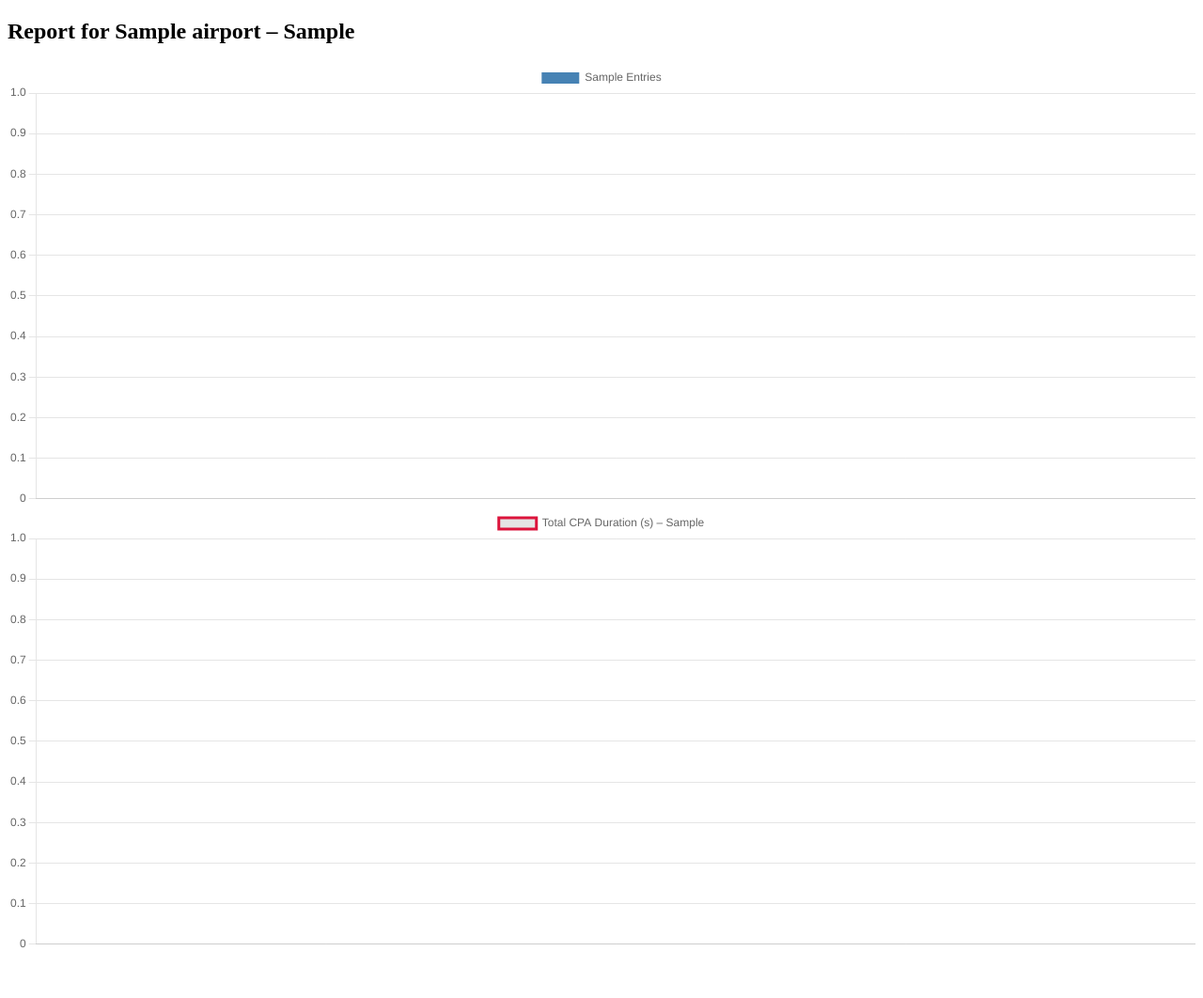
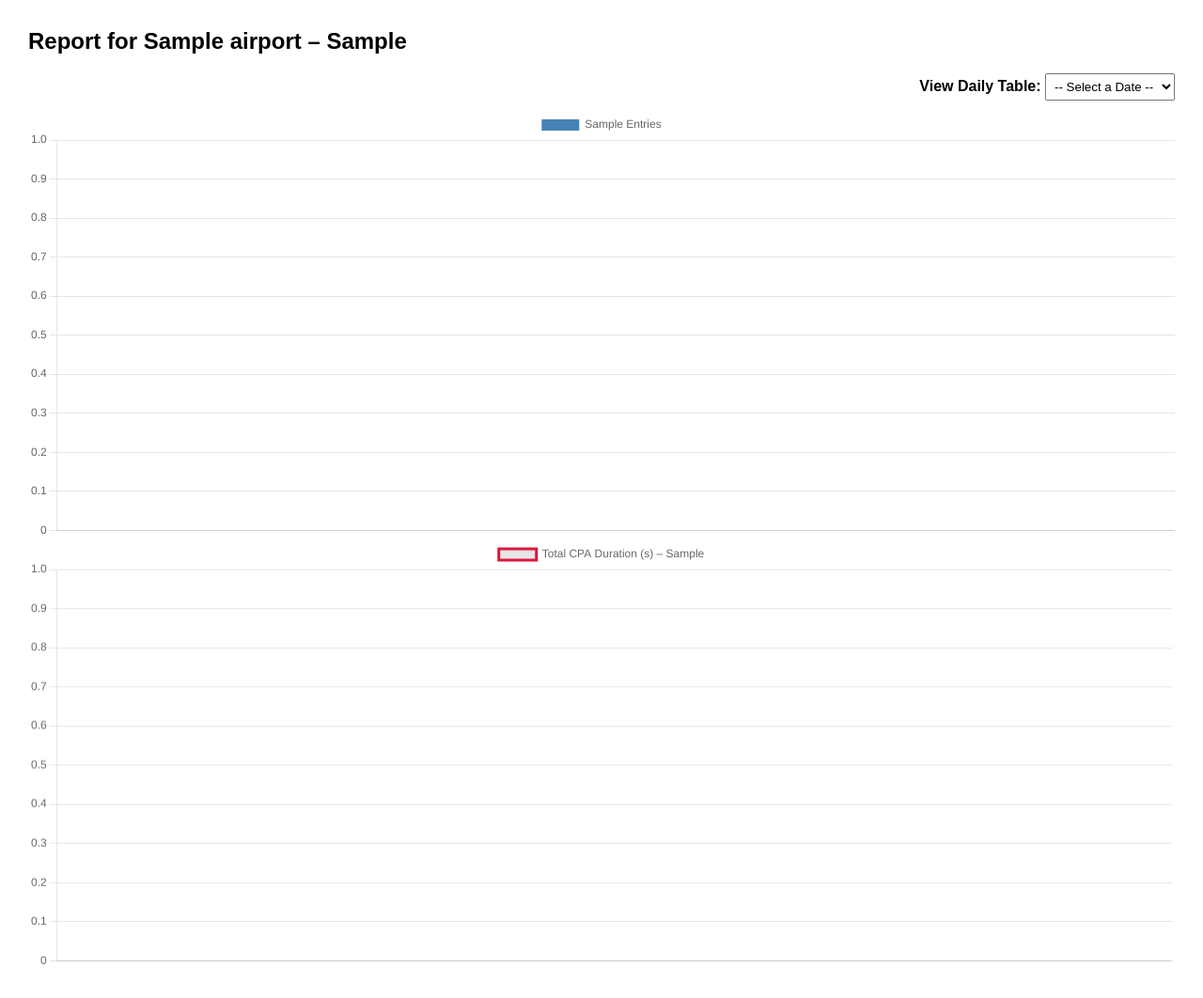
Before and after one commit to fahimghorban/Terminal-Area-Collision-Risk-Assessment-Dashboard, a Flask app: template templates/report.html in a window 1280 px wide. Shown: the whole page at 94% size. Before the commit the page ends 1009 px from the top, so only its background shows below. Run offline with Flask 3, Linux system fonts and the light colour scheme; the template is opened without the code that fills it: most values are stand-ins (such as "Sample title", 1, 10 or a date in 2020).

Commit message:
Add daily table view in new tab feature

```diff
--- a/app.py
+++ b/app.py
@@ -13,9 +13,9 @@
 @app.route('/report')
 def report():
     airport = request.args.get('airport')
-    pnmac_type = request.args.get('pnmac_type')  # NEW LINE
+    pnmac_type = request.args.get('pnmac_type')
 
-    file_path = os.path.join(DATA_DIR, airport, f'{pnmac_type}.csv')  # dynamic file
+    file_path = os.path.join(DATA_DIR, airport, f'{pnmac_type}.csv')
 
     df = pd.read_csv(file_path)
     df['Date'] = pd.to_datetime(df['Date'])
@@ -25,7 +25,7 @@
 
     return render_template('report.html',
                            airport=airport,
-                           pnmac_type=pnmac_type.upper(),  # Pass to HTML
+                           pnmac_type=pnmac_type.upper(),
                            dates=dates,
                            entries=entries,
                            durations=durations)
@@ -34,7 +34,7 @@
 def get_table():
     airport = request.args.get('airport')
     pnmac_type = request.args.get('pnmac_type')
-    date_str = request.args.get('date')  # e.g., "2024-04-16"
+    date_str = request.args.get('date')
 
     table_path = os.path.join(DATA_DIR, airport, f'{pnmac_type}_tables', f'{date_str}.csv')
 
@@ -47,5 +47,19 @@
         'rows': df.to_dict(orient='records')
     })
 
+@app.route('/get_table_page')
+def get_table_page():
+    airport = request.args.get('airport')
+    pnmac_type = request.args.get('pnmac_type')
+    date_str = request.args.get('date')
+
+    table_path = os.path.join(DATA_DIR, airport, f'{pnmac_type}_tables', f'{date_str}.csv')
+
+    if not os.path.exists(table_path):
+        return f"<h3>No data available for {date_str}</h3>", 404
+
+    df = pd.read_csv(table_path)
+    return render_template('table_page.html', date=date_str, table=df.to_html(index=False))
+
 if __name__ == "__main__":
     app.run(debug=True)
--- a/templates/report.html
+++ b/templates/report.html
@@ -3,14 +3,55 @@
 <head>
     <title>{{ airport }} {{ pnmac_type.replace('pnmac', 'PNMAC-') }} Report</title>
     <script src="https://cdn.jsdelivr.net/npm/chart.js"></script>
+    <style>
+        body {
+            font-family: Arial, sans-serif;
+            margin: 30px;
+        }
+        #dropdown-container {
+            text-align: right;
+            margin-bottom: 10px;
+        }
+        select {
+            padding: 5px;
+        }
+        table {
+            margin-top: 20px;
+            border-collapse: collapse;
+            width: 100%;
+        }
+        th, td {
+            border: 1px solid #999;
+            padding: 8px;
+            text-align: left;
+        }
+        th {
+            background-color: #eee;
+        }
+    </style>
 </head>
 <body>
     <h2>Report for {{ airport }} – {{ pnmac_type.replace('pnmac', 'PNMAC-') }}</h2>
 
+    <!-- Dropdown for Dates -->
+    <div id="dropdown-container">
+        <label for="day-select"><strong>View Daily Table:</strong></label>
+      <select id="day-select" onchange="redirectToTable(this.value)">
+    <option value="">-- Select a Date --</option>
+    {% for d in dates %}
+        <option value="{{ d }}">{{ d }}</option>
+    {% endfor %}
+</select>
+    </div>
+
+    <!-- Charts -->
     <canvas id="entryChart" width="800" height="300"></canvas>
     <canvas id="durationChart" width="800" height="300"></canvas>
 
-    <script>
+    <!-- Table Container -->
+    <div id="table-container"></div>
+
+        <script>
         const labels = {{ dates | tojson }};
         const entryData = {{ entries | tojson }};
         const durationData = {{ durations | tojson }};
@@ -43,5 +84,17 @@
             }
         });
     </script>
+
+    <script>
+        function redirectToTable(selectedDate) {
+            if (!selectedDate) return;
+
+            const airport = "{{ airport }}";
+            const pnmac = "{{ pnmac_type }}";
+
+            const url = `/get_table_page?airport=${airport}&pnmac_type=${pnmac}&date=${selectedDate}`;
+            window.open(url, '_blank');
+        }
+    </script>
 </body>
 </html>
```
Also changed, not shown: templates/table_page.html (added, +32 -0 lines).
